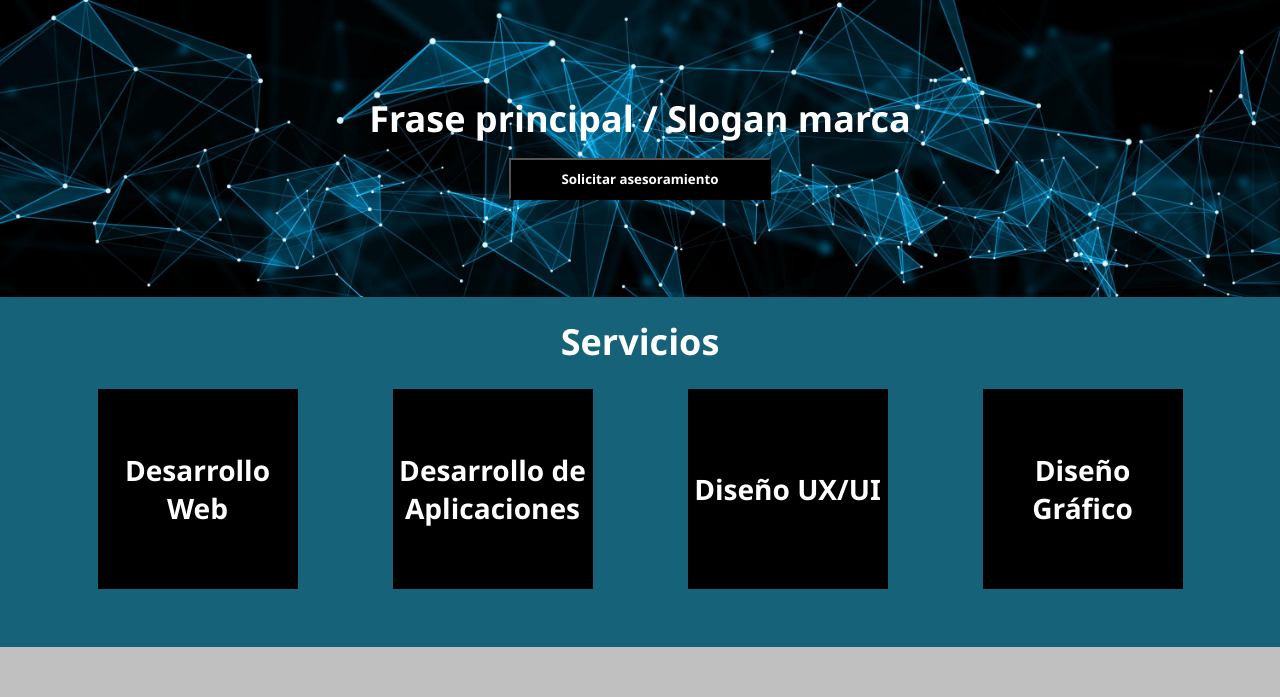
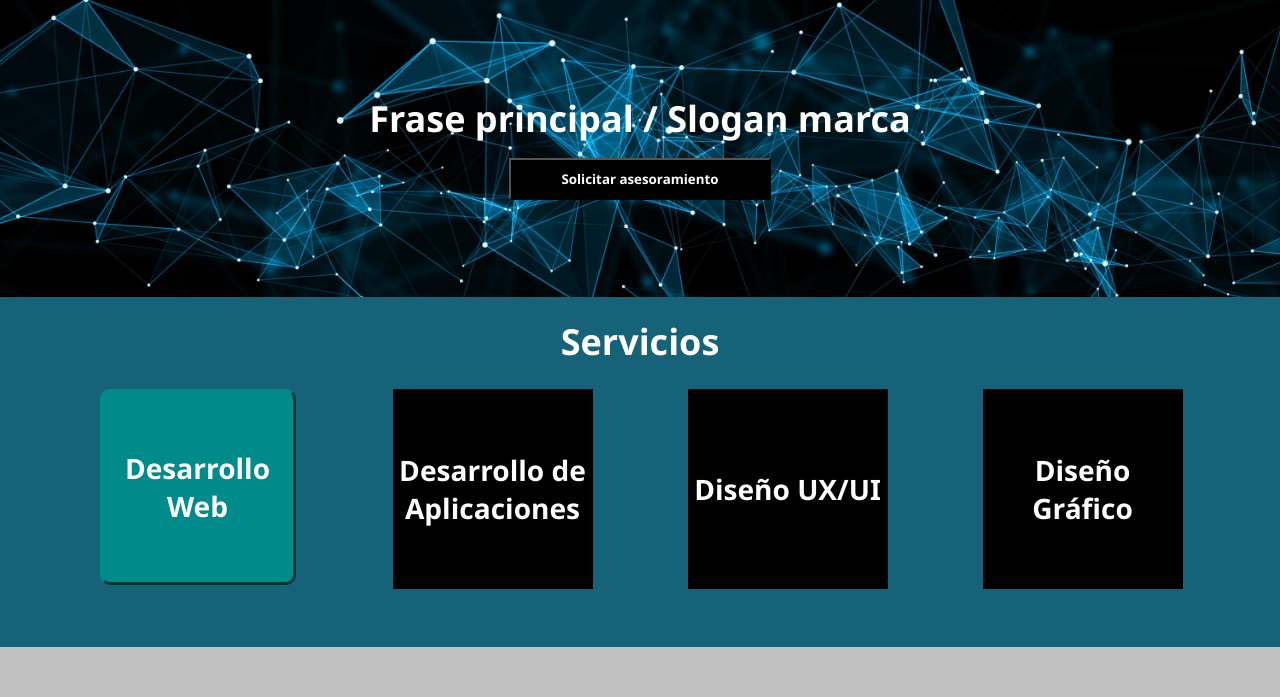
Before and after one commit to rodrigo-carsin/DesarrolloWeb, a plain HTML site: page index.html in a window 1280 px wide. In both pictures the pointer is over the element "Desarrollo Web". Shown: the part 103-800 px from the top of the page. Drawn offline with Linux system fonts and the light colour scheme.

Commit message:
efecto botones servicios

```diff
--- a/style-index.css
+++ b/style-index.css
@@ -133,6 +133,15 @@ aside {
     margin-bottom: 50px;
 }
 
+div span:hover {
+    border-radius: 10px;
+    width: 190px;
+    height: 190px;
+    border-color: darkcyan;
+    border-style: outset;
+    background-color: darkcyan;
+    transition: all, 1s;
+}
 
 
 .info {
```
